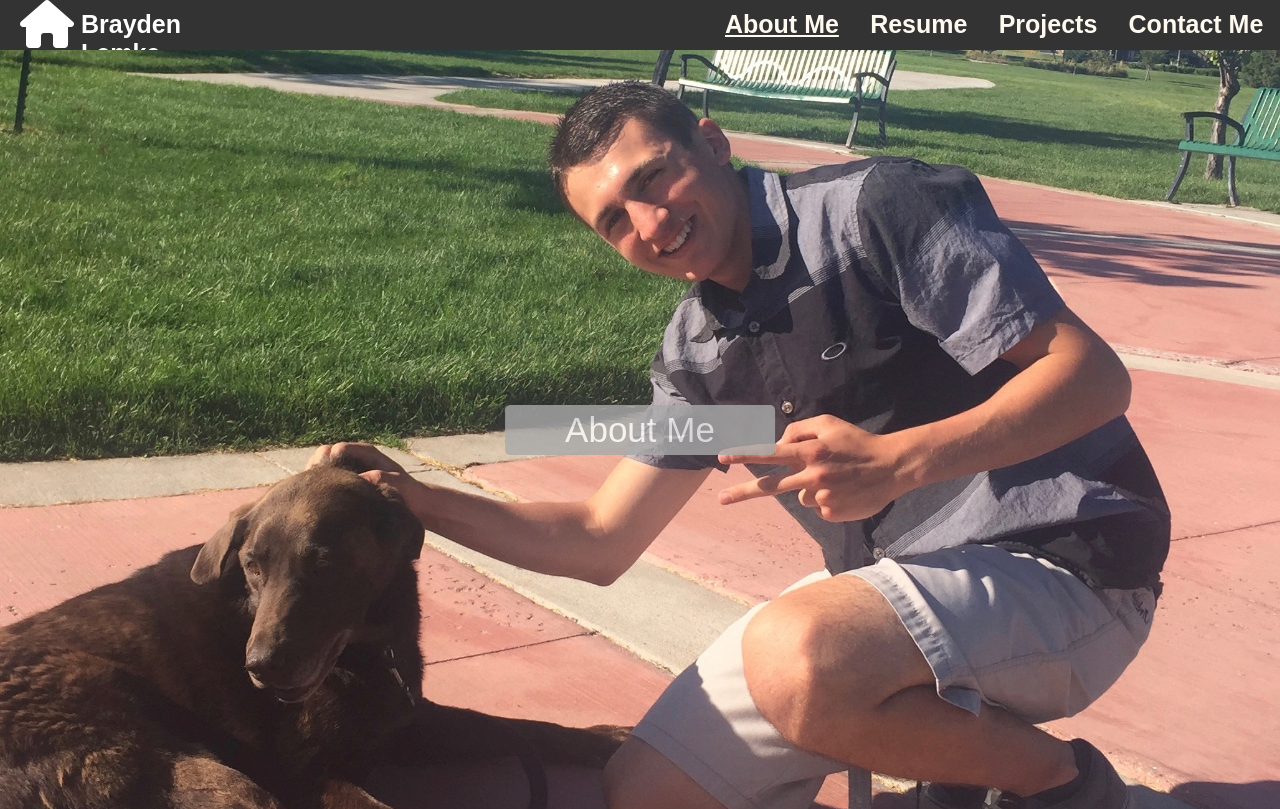
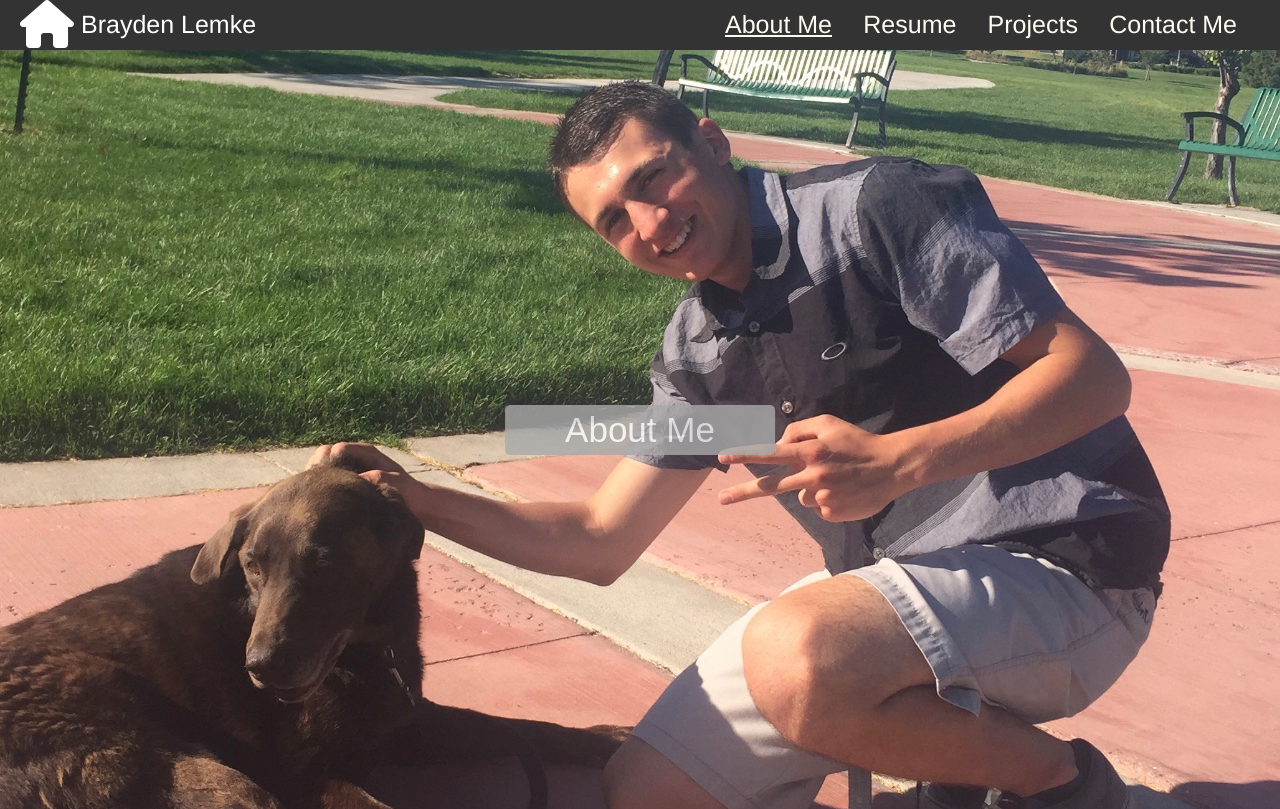
Before and after one commit to joybob22/myWebPage, a PHP site: page /index.php in a window 1280 px wide. Shown: the top 809 px of the page. Run offline with PHP 8.4, Linux system fonts and the light colour scheme; some libraries are stand-ins or nearby versions.

Commit message:
fixed some styling on resume page like the blue background and nav font

```diff
--- a/main.css
+++ b/main.css
@@ -28,12 +28,12 @@ body, html {
 
 .myName {
     color: white;
-    width: 185px;
+    width: 190px;
     float: left;
     margin: 10px 0 0 7px;
     font-size: 25px;
-    font-weight: bold;
-    font-family: didot, sans-serif;
+    font-weight: 100;
+    font-family: Helvetica, sans-serif;
 }
 
 .icon {
@@ -52,8 +52,8 @@ body, html {
 .nav {
     color: floralwhite;
     margin-left: 25px;
-    font-family: didot, sans-serif;
-    font-weight: bold;
+    font-family: Helvetica, sans-serif;
+    font-weight: 100;
     transition: all 0.5s;
 }
 
--- a/resume.css
+++ b/resume.css
@@ -134,7 +134,7 @@ h4 {
 
 #workContent {
     width: 100%;
-    background-color: #3F51B5;
+    background-color: #7986CB;
     border-radius: 0 0 5px 5px;
 }
 
```
